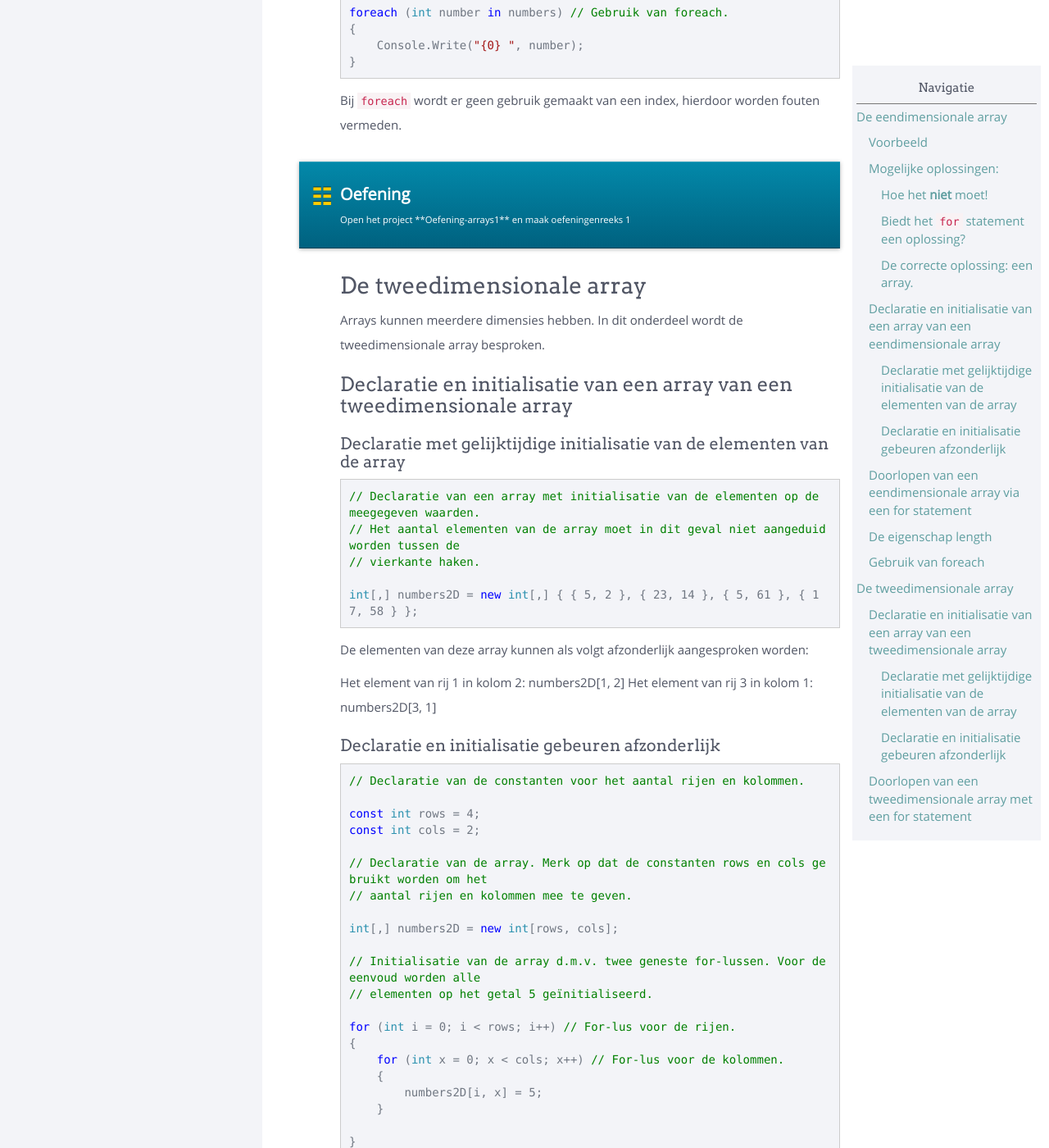
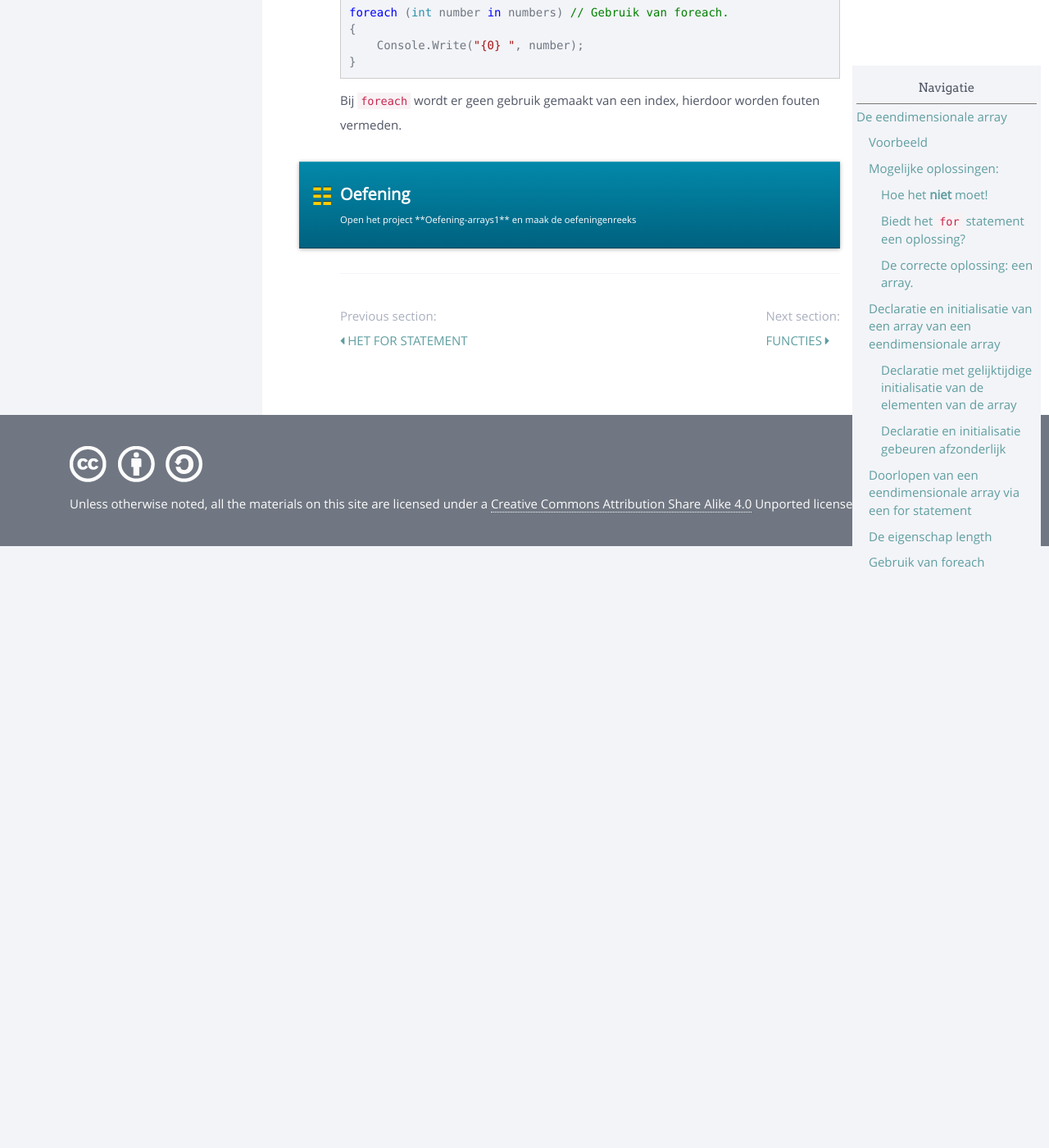
Before and after one commit to sma-it/sma-it.github.io, a Jekyll site: the page built from modules/basics/_posts/2000-01-07-Arrays.md, in a window 1280 px wide and 1400 px high, scrolled down 4582 px. Shown: the whole window at 82% size. Built offline with Jekyll 4.4.1, drawn with Linux system fonts in a browser that asks for light colours; nearby versions of some CDN libraries; after the commit the page ends 5248 px from its top, so only the background shows below that; some of the changed text lies outside the part shown.

Commit message:
Removed twodimensional arrays

````diff
--- a/modules/basics/_posts/2000-01-07-Arrays.md
+++ b/modules/basics/_posts/2000-01-07-Arrays.md
@@ -178,75 +178,5 @@ foreach (int number in numbers) // Gebruik van foreach.
 Bij `foreach` wordt er geen gebruik gemaakt van een index, hierdoor worden fouten vermeden.
 
 <div class="note oefening">
-<p>Open het project **Oefening-arrays1** en maak oefeningenreeks 1</p>
+<p>Open het project **Oefening-arrays1** en maak de oefeningenreeks</p>
 </div>
-
-# De tweedimensionale array
-
-Arrays kunnen meerdere dimensies hebben. In dit onderdeel wordt de tweedimensionale array besproken.
-
-## Declaratie en initialisatie van een array van een tweedimensionale array
-
-### Declaratie met gelijktijdige initialisatie van de elementen van de array
-
-```csharp
-// Declaratie van een array met initialisatie van de elementen op de meegegeven waarden.
-// Het aantal elementen van de array moet in dit geval niet aangeduid worden tussen de
-// vierkante haken.
-
-int[,] numbers2D = new int[,] { { 5, 2 }, { 23, 14 }, { 5, 61 }, { 17, 58 } };
-```
-
-De elementen van deze array kunnen als volgt afzonderlijk aangesproken worden:
-
-Het element van rij 1 in kolom 2: numbers2D[1, 2]
-Het element van rij 3 in kolom 1: numbers2D[3, 1]
-
-### Declaratie en initialisatie gebeuren afzonderlijk
-
-```csharp
-// Declaratie van de constanten voor het aantal rijen en kolommen.
-
-const int rows = 4;
-const int cols = 2;
-
-// Declaratie van de array. Merk op dat de constanten rows en cols gebruikt worden om het
-// aantal rijen en kolommen mee te geven.
-
-int[,] numbers2D = new int[rows, cols];
-
-// Initialisatie van de array d.m.v. twee geneste for-lussen. Voor de eenvoud worden alle
-// elementen op het getal 5 geïnitialiseerd.
-
-for (int i = 0; i < rows; i++) // For-lus voor de rijen.
-{
-    for (int x = 0; x < cols; x++) // For-lus voor de kolommen.
-    {
-        numbers2D[i, x] = 5;
-    }
-
-}
-```
-
-## Doorlopen van een tweedimensionale array met een for statement
-
-```csharp
-const int rows = 4;
-const int cols = 2;
-
-int[,] numbers2D = new int[,] { { 5, 2 }, { 23, 14 }, { 5, 61 }, { 17, 58 } };
-
-// Uitlezen van de tweedimensionale array d.m.v. twee geneste for-lussen.
-
-for (int i = 0; i < rows; i++) // For-lus voor de rijen.
-{
-    for (int x = 0; x < cols; x++) // For-lus voor de kolommen.
-        {
-            Console.Write("{0}\t", numbers2D[i, x]);
-        }
-    Console.WriteLine(); // Schikking: na elke rij wordt een nieuwe regel gestart.
-}
-```
-<div class="note oefening">
-<p>Open het project **Oefening-arrays1** en maak oefeningenreeks 2</p>
-</div>
````
